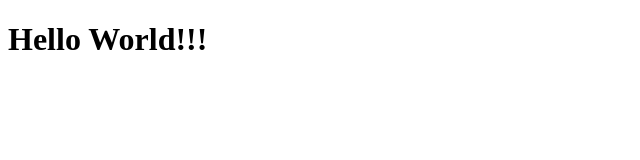
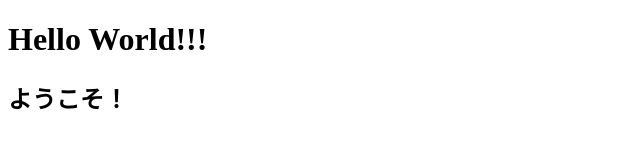
Before and after one commit to relianceinc/www, a plain HTML site: page index.html in a window 1280 px wide. Shown: the whole page, without its empty margins (0-640 px from the left). Drawn offline with Linux system fonts and the light colour scheme.

Commit message:
Update index.html

```diff
--- a/index.html
+++ b/index.html
@@ -4,5 +4,6 @@
   </head>
   <body>
     <h1>Hello World!!!</h1>
+    <h2>ようこそ！</h2>
   </body>
 </html>
```
